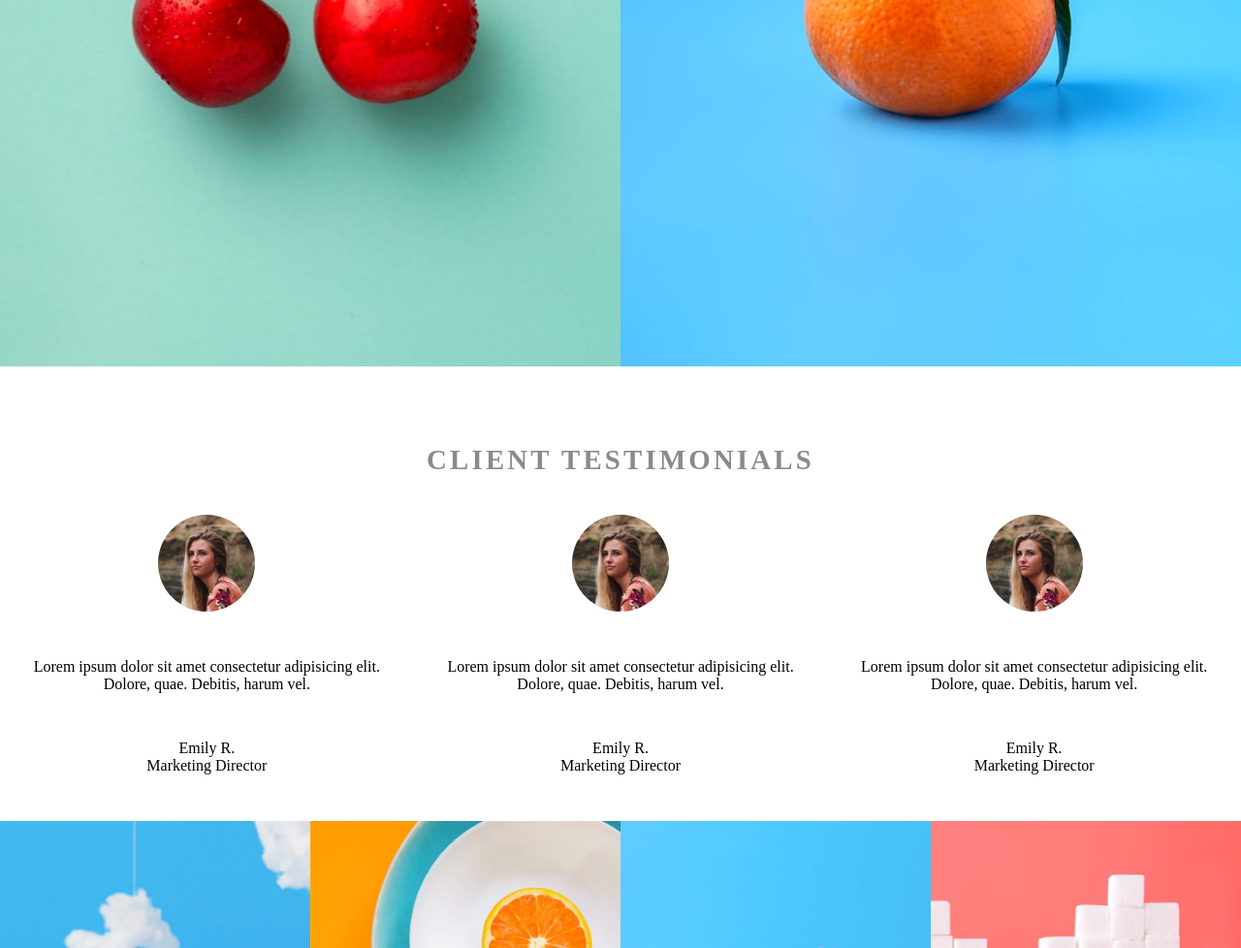
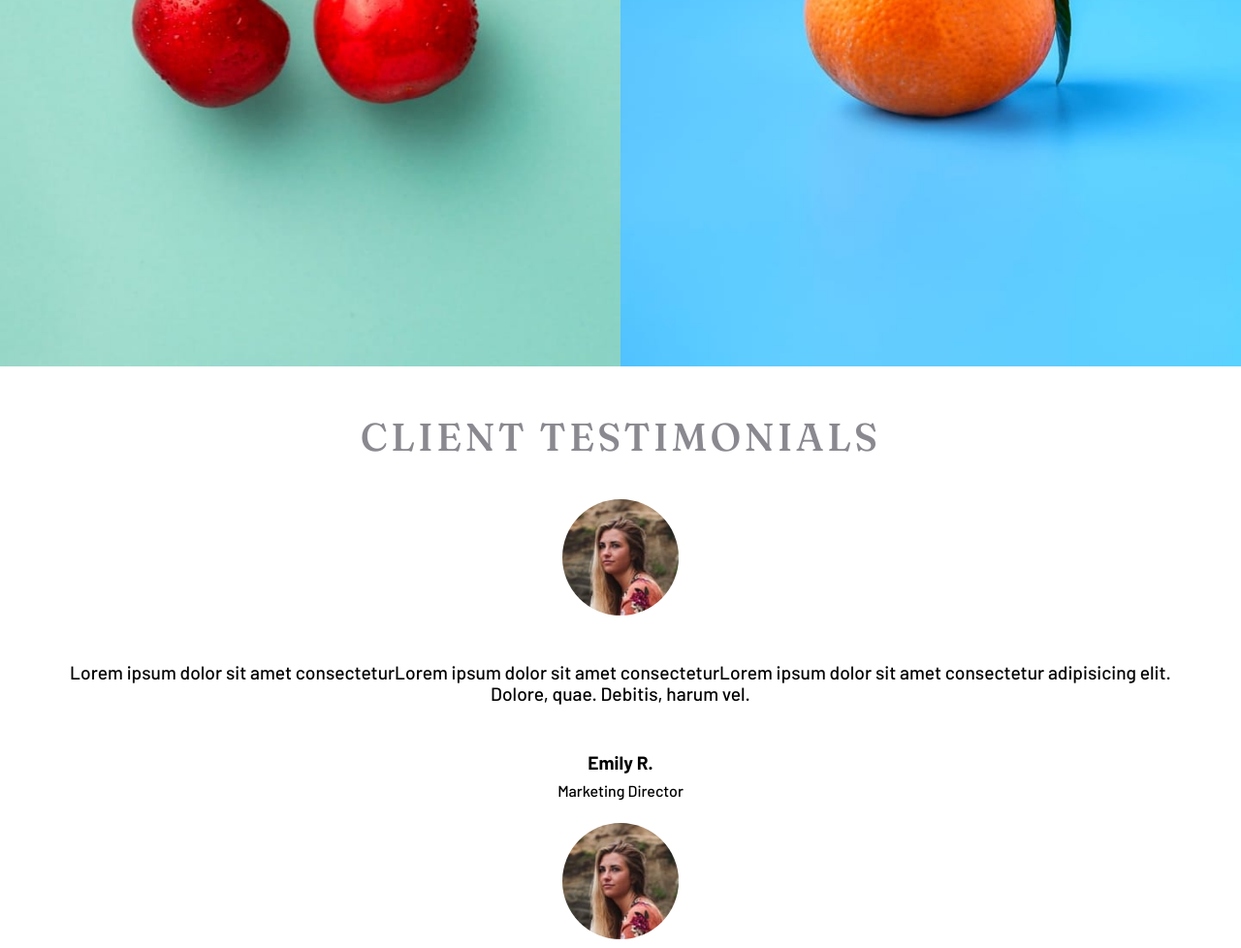
Before and after one commit to as28652865g/sunnyside, a plain HTML site: page index.html in a window 1280 px wide. Shown: the part 1822-2800 px from the top of the page at 97% size. Drawn offline with Linux system fonts and the light colour scheme.

Commit message:
group color and size and weight

```diff
--- a/css/style.scss
+++ b/css/style.scss
@@ -1,5 +1,6 @@
-@import url('https://fonts.googleapis.com/css2?family=Barlow:wght@300;600&display=swap');
-@import url('https://fonts.googleapis.com/css2?family=Fraunces:opsz,wght@9..144,700;9..144,900&display=swap');
+@import url('https://fonts.googleapis.com/css2?family=Barlow:wght@300;500;700;900&display=swap');
+@import url('https://fonts.googleapis.com/css2?family=Fraunces:opsz,wght@9..144,300;9..144,500;9..144,700;9..144,900&display=swap');
+@import 'font';
 
 *
 {
@@ -8,20 +9,15 @@
     box-sizing: border-box;
 }
 
+
 //Font family
 $font-family-Barlow: 'Barlow', sans-serif;
 $font-family-Fraunces: 'Fraunces', serif;
 
-//font color modify
-$primary: #fff;
-$secondary: #000;
-$gray-300: #8A8990;
-$blue-300: #9bdeff;
-$green-900: #32796B;
-$green-700: #488C7D;
-$green-500: #6fc6b3;
-$green-300: #90D4C5;
-
+body,html
+{
+    font-family: $font-family-Barlow;
+}
 
 //keyframes
 @keyframes UpDown{
@@ -64,33 +60,42 @@ $green-300: #90D4C5;
                 display: flex;
                 justify-content: space-between;
                 align-items: center;
+                padding: 1rem 2rem;
                 font-family: $font-family-Barlow;
-                padding: 1.5rem 3rem 0 2rem;
+                @include pad
+                {
+                    padding: 1rem;
+                }
                 .logo
                 {
-                    font-size: 2rem;
-                    font-weight: 600;
+                    padding-left: 2rem;
+                    font-size: $size-big;
+                    font-weight: $weight-regular;
                     cursor: pointer;
+                    @include pad
+                    {
+                        padding-left: 0;
+                    }
                 }
                 .nav-item
                 {
                     display: flex;
                     cursor: pointer;
-                    font-weight: 600;
-                    font-size: 1.2rem;
                     & > div
                     {
-                        padding:1rem 2rem;
+                        padding: 1rem 2rem;
                         & > a
                         {
+                            font-size: $size-small;
+                            font-weight: $weight-light;
                             text-decoration: none;
                             color: $primary;
                         }
                     }
                     & > div:hover
                     {
-                        background-color: #6FCFFF;
-                        border-radius: 2rem;
+                        background-color: $blue-300;
+                        border-radius: 5rem;
                     }
                     @include pad
                     {
@@ -122,7 +127,7 @@ $green-300: #90D4C5;
                             background-color: $gray-300;
                             & > div
                             {
-                                font-size: 1.4rem;
+                                font-size: $size-small;
                                 padding: 1rem 1rem;
                                 & > a
                                 {
@@ -145,7 +150,8 @@ $green-300: #90D4C5;
                 align-items: center;
                 justify-content: center;
                 font-family: $font-family-Fraunces;
-                font-size: 3.5rem;
+                font-size: $size-biggest;
+                font-weight: $weight-medium;
                 letter-spacing: .2rem;
                 padding-top: 3rem;
                 & > p.icon-arrow-down
@@ -160,7 +166,7 @@ $green-300: #90D4C5;
                 }
                 @include pad
                 {
-                    font-size: 2.5rem;
+                    font-size: $size-big;
                     padding-top: 4rem;
                     & > p.icon-arrow-down
                     {
@@ -169,7 +175,7 @@ $green-300: #90D4C5;
                 }
                 @include mobile
                 {
-                    font-size: 3rem;
+                    font-size: $size-big;
                     padding: 3rem 4%;
                     & > p.icon-arrow-down
                     {
@@ -190,22 +196,23 @@ $green-300: #90D4C5;
             max-width: 50%;
             & > h2
             {
-                font-size: 2.5rem;
                 font-family: $font-family-Fraunces;
+                font-size: $size-biggest;
+                font-weight: $weight-bold;
             }
             & > p
             {
-                padding-top: 1rem;
-                font-size: 1rem;
+                padding-top: 2rem;
+                font-size: $size-small;
                 color: #8A8990;
                 font-family: $font-family-Barlow;
-                font-weight: 600;
+                font-weight: $weight-light;
                 & + p
                 {
-                    font-size: 1.2rem;
-                    font-weight: bold;
-                    color: #000;
+                    color: $secondary;
                     font-family: $font-family-Fraunces;
+                    font-size: $size-medium;
+                    font-weight: $weight-medium;
                 }
             }
             & > img
@@ -224,21 +231,44 @@ $green-300: #90D4C5;
             flex-direction: column;
             & > div
             {
+                display: flex;
+                flex-direction: column;
+                justify-content: center;
                 max-width: 100%;
-                & > h2 {font-size: 1.8rem;}
+                height: 600px;
+                & > h2
+                {
+                    font-size: $size-biggest;
+                    font-weight: $weight-medium;
+                }
                 & > p
                 {
-                    padding-top: .5rem;
-                    font-size: 0.5rem;
+                    padding: 2.5rem 0;
+                    font-size: $size-small;
                     & + p
                     {
-                        font-size: 1rem;
+                        font-size: $size-medium;
                     }
                 }
                 &:nth-child(1),
                 &:nth-child(4)
                 {
-                    padding: 15%;
+                    padding: 10% 3%;
+                }
+            }
+        }
+        @include mobile
+        {
+            & > div
+            {
+                height: 350px;
+                & > h2
+                {
+                    font-size: $size-big;
+                }
+                & > p
+                {
+                    padding: 1rem 0;
                 }
             }
         }
@@ -251,18 +281,21 @@ $green-300: #90D4C5;
         align-items: center;
         & > h3
         {
-            padding-top: 5rem;
-            font-size: 1.8rem;
+            padding-top: 3rem;
+            font-family: $font-family-Fraunces;
+            font-size: $size-big;
+            font-weight: $weight-regular;
             letter-spacing: .2rem;
             color: $gray-300;
         }
         .items
         {
             display: flex;
+            flex-wrap: wrap;
             padding-top: 2.5rem;
             & > .item
             {
-                padding: 0 2%;
+                padding: 0 5%;
                 display: flex;
                 flex-direction: column;
                 justify-content: center;
@@ -270,13 +303,24 @@ $green-300: #90D4C5;
                 text-align: center;
                 & > img
                 {
-                    width: 100px;
-                    height: 100px;
+                    width: 120px;
+                    height: 120px;
                     border-radius: 50%;
                 }
                 & > p
                 {
+                    line-height: 1.4rem;
                     padding-top: 3rem;
+                    font-size: $size-small;
+                    & + p
+                    {
+                        padding-bottom: .5rem;
+                        font-weight: $weight-medium;
+                    }
+                }
+                & > .text
+                {
+                    padding-bottom: 1.5rem;
                 }
             }
         }
@@ -284,8 +328,7 @@ $green-300: #90D4C5;
         {
             & > h3
             {
-                padding-top: 2rem;
-                font-size: 1.4rem;
+                font-size: $size-small + 0.5rem;
             }
             .items
             {
@@ -305,6 +348,7 @@ $green-300: #90D4C5;
         & > img
         {
             width: 25%;
+            max-height: 400px;
         }
         @include mobile
         {
@@ -323,17 +367,17 @@ $green-300: #90D4C5;
         {
             font-family: $font-family-Barlow;
             color: $green-900;
-            font-size: 2.5rem;
-            font-weight: 600;
+            font-size: $size-biggest;
+            font-weight: $weight-regular;
             cursor: default;
         }
         & > .footer-link
         {
             display: flex;
+            padding: 1rem;
             & > div
             {
-                margin-top: 2rem;
-                padding: 1rem 1.5rem;
+                padding: .5rem 1.5rem;
                 &:hover
                 {
                     background-color: $green-500;
@@ -342,15 +386,15 @@ $green-300: #90D4C5;
                 & > a
                 {
                     text-decoration: none;
+                    color: $green-700;
                     font-family: $font-family-Barlow;
-                    color: $green-700;
-                    font-weight: 600;
+                    font-size: $size-small;
+                    font-weight: $weight-regular;
                 }
             }
         }
         & > .footer-icon
         {
-            padding-top: 3rem;
             padding-bottom: 2rem;
             & > .icon-link
             {
@@ -361,5 +405,13 @@ $green-300: #90D4C5;
                 }
             }
         }
+        @include pad
+        {
+            padding-top: 1rem;
+            & > h2
+            {
+                font-size: $size-big;
+            }
+        }
     }
 }
--- a/index.html
+++ b/index.html
@@ -6,6 +6,7 @@
     <meta http-equiv="X-UA-Compatible" content="IE=edge">
     <meta name="viewport" content="width=device-width, initial-scale=1.0">
     <title>sunnyside</title>
+    <link rel="stylesheet" href="./css/reset.css">
     <link rel="stylesheet" href="./css/style.css">
 
 </head>
@@ -73,19 +74,19 @@
             <div class="items">
                 <div class="item">
                     <img src="./images/image-emily.jpg" alt="">
-                    <p>Lorem ipsum dolor sit amet consectetur adipisicing elit. Dolore, quae. Debitis, harum vel.</p>
+                    <p>Lorem ipsum dolor sit amet consecteturLorem ipsum dolor sit amet consecteturLorem ipsum dolor sit amet consectetur adipisicing elit. Dolore, quae. Debitis, harum vel.</p>
                     <p>Emily R.</p>
                     <span class="text">Marketing Director</span>
                 </div>
                 <div class="item">
                     <img src="./images/image-emily.jpg" alt="">
-                    <p>Lorem ipsum dolor sit amet consectetur adipisicing elit. Dolore, quae. Debitis, harum vel.</p>
+                    <p>Lorem ipsum dolor sit amet consecteturLorem ipsum dolor sit amet consecteturLorem ipsum dolor sit amet consectetur adipisicing elit. Dolore, quae. Debitis, harum vel.</p>
                     <p>Emily R.</p>
                     <span class="text">Marketing Director</span>
                 </div>
                 <div class="item">
                     <img src="./images/image-emily.jpg" alt="">
-                    <p>Lorem ipsum dolor sit amet consectetur adipisicing elit. Dolore, quae. Debitis, harum vel.</p>
+                    <p>Lorem ipsum dolor sit amet consecteturLorem ipsum dolor sit amet consecteturLorem ipsum dolor sit amet consectetur adipisicing elit. Dolore, quae. Debitis, harum vel.</p>
                     <p>Emily R.</p>
                     <span class="text">Marketing Director</span>
                 </div>
```
Also changed, not shown: css/style.css, 1 other file.
